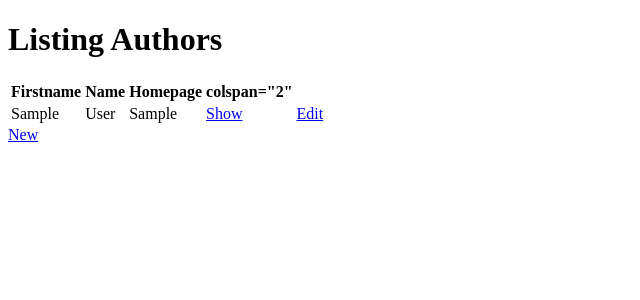
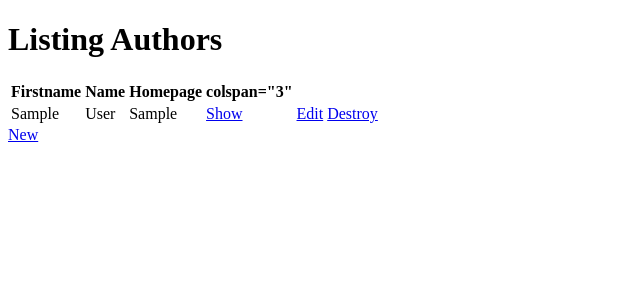
Before and after one commit to swt2-intro-exercise/rails-exercise-20-SanJSp, a Rails app: page /authors in a window 1280 px wide. Shown: the top 300 px of the page, without its empty margins (0-640 px from the left). Run offline with Rails 7, Linux system fonts and the light colour scheme; tables that the repository leaves empty hold one stand-in row (values such as "Sample post").

Commit message:
impleted deletion for authors #9

```diff
--- a/app/controllers/authors_controller.rb
+++ b/app/controllers/authors_controller.rb
@@ -36,6 +36,13 @@ class AuthorsController < ApplicationController
     end
   end
 
+  def destroy
+    @author = Author.find(params[:id])
+    @author.destroy
+
+    redirect_to authors_path
+  end
+
   private
 
   def author_params
--- a/app/views/authors/index.html.erb
+++ b/app/views/authors/index.html.erb
@@ -5,7 +5,7 @@
     <th>Firstname</th>
     <th>Name</th>
     <th>Homepage</th>
-    <th> colspan="2"</th>
+    <th> colspan="3"</th>
   </tr>
 
   <% @author.each do |author| %>
@@ -15,6 +15,7 @@
       <td><%= author.homepage %></td>
       <td><%= link_to 'Show', author_path(author) %></td>
       <td><%= link_to 'Edit', edit_author_path(author) %></td>
+      <td><%= link_to 'Destroy', author_path(author), method: :delete, data: {confirm: "Are you sure?"} %></td>
 
     </tr>
   <% end %>
```
